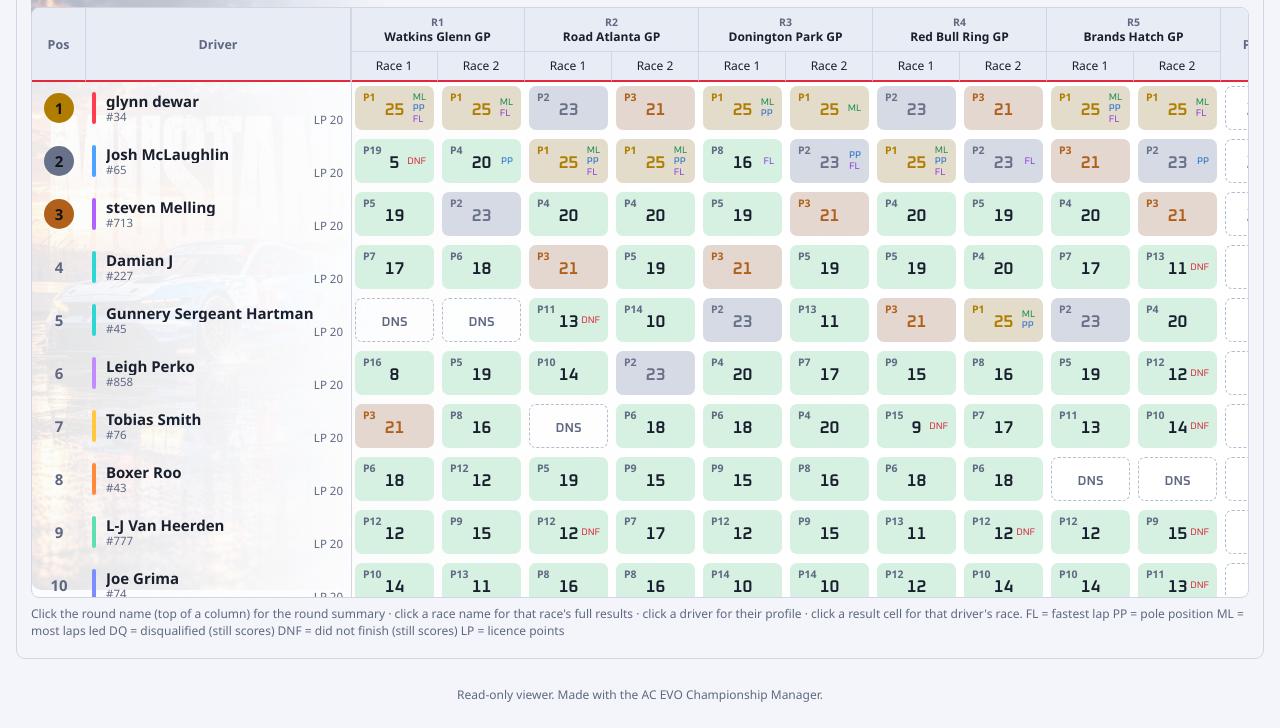
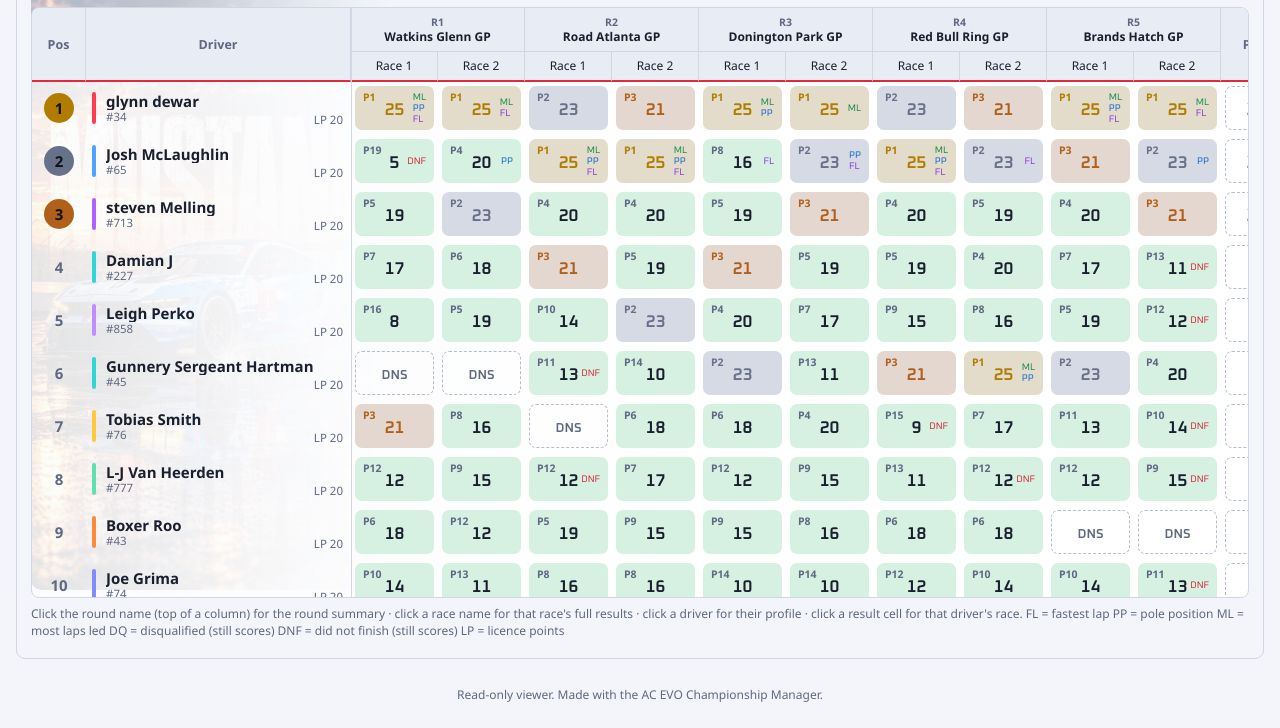
Before and after one commit to 27kaotic-dev/AC-Evo-Championship-Web, a plain HTML site: page index.html in a window 1280 px wide. Both pictures are taken after a click on the label "Show dropped points". Shown: the part 177-905 px from the top of the page. Drawn offline with Linux system fonts and the light colour scheme.

Commit message:
arrange standings dropped selected

```diff
--- a/index.html
+++ b/index.html
@@ -22,7 +22,7 @@
   <script src="js/analysis.js?v=90"></script>
   <script src="js/chart.js?v=90"></script>
   <script src="js/race.js?v=90"></script>
-  <script src="js/standings.js?v=94"></script>
+  <script src="js/standings.js?v=97"></script>
   <script src="js/pages.js?v=90"></script>
   <script src="js/stats.js?v=90"></script>
   <script src="js/discord.js?v=90"></script>
--- a/js/standings.js
+++ b/js/standings.js
@@ -88,9 +88,13 @@ function viewStandings() {
     h("div", { class: "hint", text: "Click the round name (top of a column) for the round summary  ·  click a race name for that race's full results  ·  click a driver for their profile  ·  click a result cell for that driver's race.   FL = fastest lap   PP = pole position   ML = most laps led   DQ = disqualified (still scores)   DNF = did not finish (still scores)   LP = licence points" }));
 
   function render() {
-    const t = S.mode === "teams", rows = d.standings[S.mode];
+    const t = S.mode === "teams";
+    let rows = d.standings[S.mode];
+    const canAll = !t && !!d.drop_worst, allOn = canAll && !dropsApplied();       // box unticked: every result counts
+    if (allOn && rows.some((r) => r.gross != null)) {          // ... and the places follow that total too (the official order breaks a tie)
+      rows = rows.map((r, i) => ({ r, i })).sort((a, b) => (b.r.gross ?? b.r.total) - (a.r.gross ?? a.r.total) || a.i - b.i).map((x, i) => ({ ...x.r, rank: i + 1 }));
+    }
     root.querySelector(".sub").textContent = standingsSub(rows, t);
-    const canAll = !t && !!d.drop_worst, allOn = canAll && !dropsApplied();       // box unticked: every result counts
     updateDropsToggle();
     clear(holder);
     if (!d.cols.length) { holder.append(h("div", { class: "empty", text: "This championship has no rounds yet." })); return; }
```
